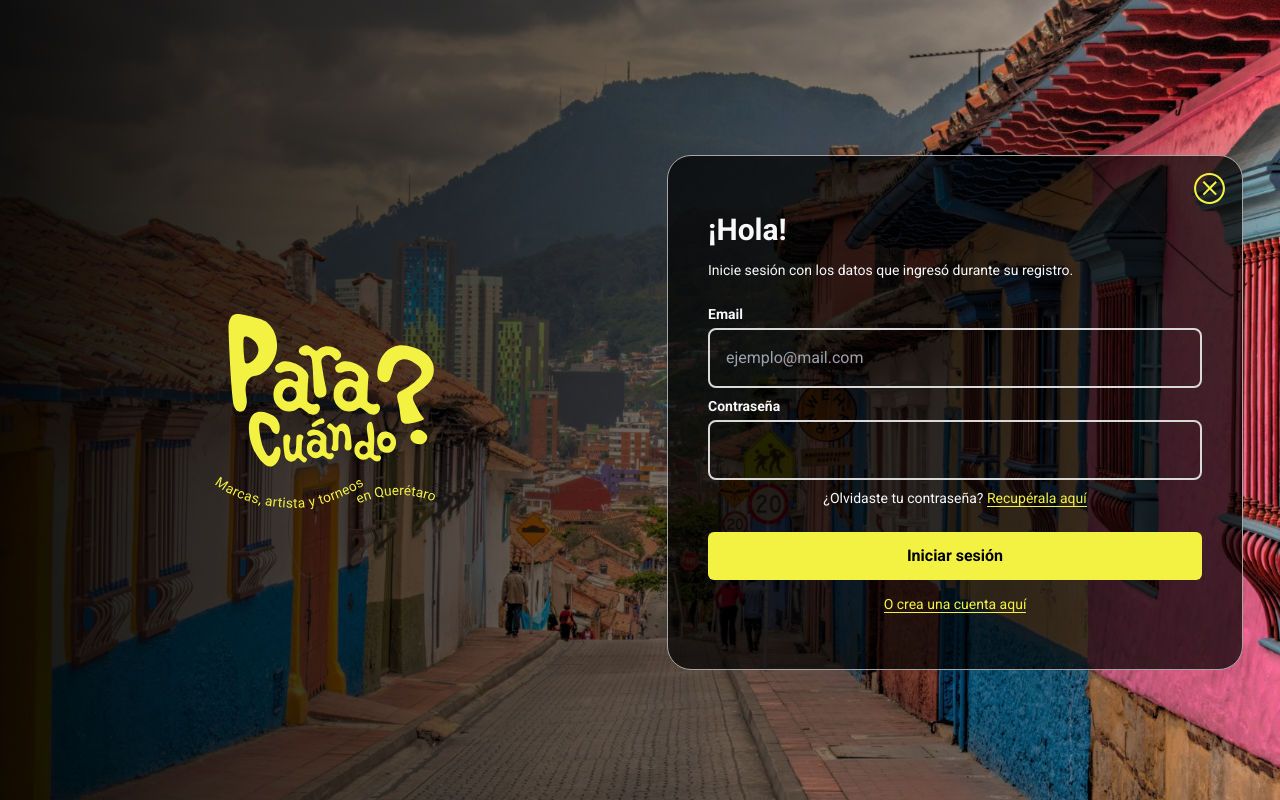
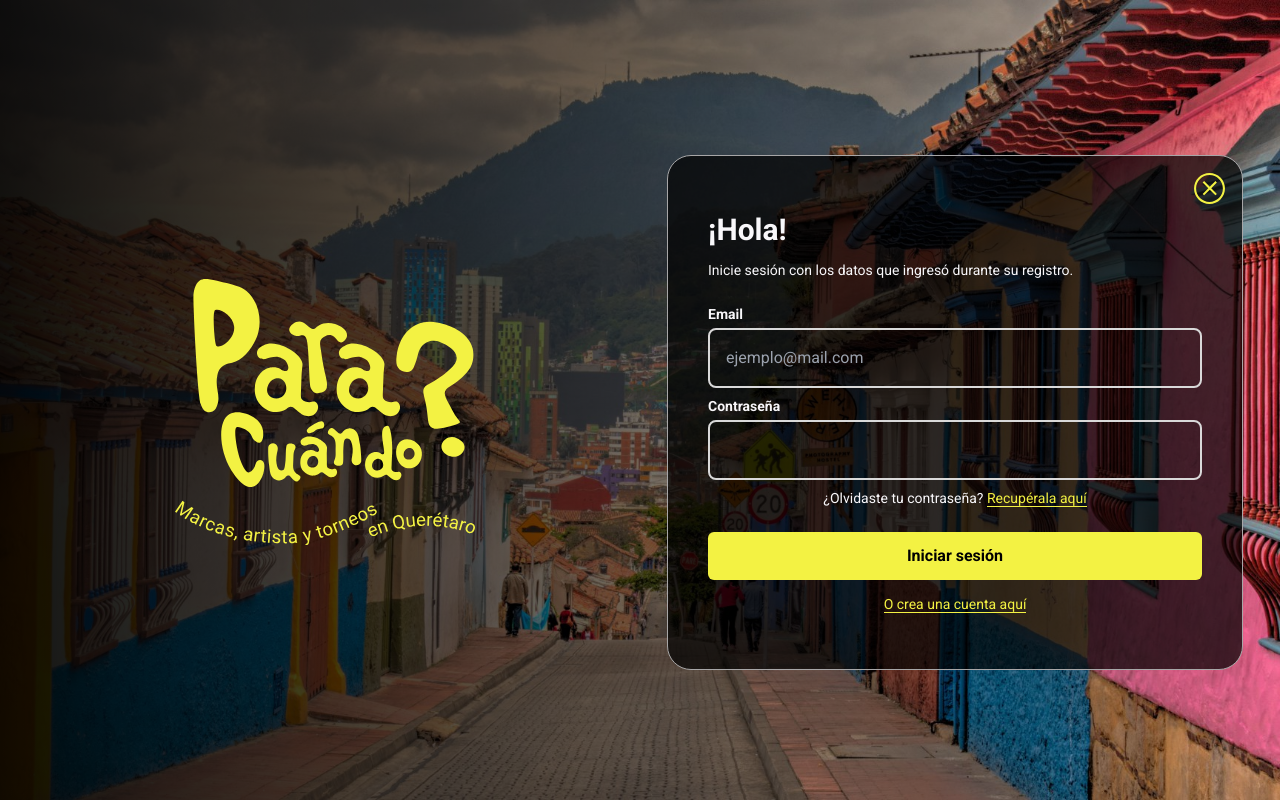
Before and after one commit to cris-dangithub/paracuando-project, a Next.js app: page /log-in in a window 1280 px wide. Built offline with nearby package versions, Linux system fonts and the light colour scheme.

Commit message:
style: max width from auth page icon changed

```diff
--- a/components/layout/AuthLayout.tsx
+++ b/components/layout/AuthLayout.tsx
@@ -22,7 +22,7 @@ const AuthLayout: React.FC<IAuthLayout> = ({ children }) => {
       </div>
       <section className="flex items-center justify-center z-10 md:w-1/2 ">
         <div
-          className="max-w-[220px] min-w-[120px] w-1/4 md:w-1/2"
+          className="max-w-[300px] min-w-[120px] w-1/4 md:w-1/2"
           onClick={() => router.push('/')}
         >
           <Logo variant="yellow" className="w-full cursor-pointer" />
```
